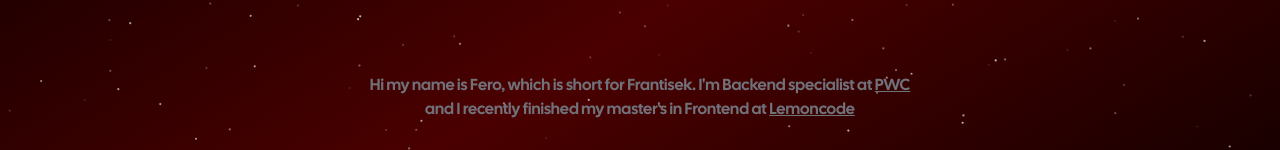
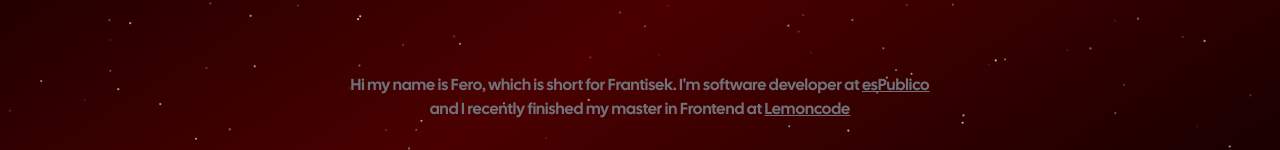
Before and after one commit to wolfero/new_web, a Next.js app: page / in a window 1280 px wide. Shown: the part 378-528 px from the top of the page. Built offline with nearby package versions, Linux system fonts and the light colour scheme; no server answers.

Commit message:
📝 update company

```diff
--- a/pages/about/index.tsx
+++ b/pages/about/index.tsx
@@ -23,7 +23,7 @@ export default function About() {
 						<h3 className="pb-2 pt-4 text-2xl font-bold leading-8 tracking-tight">
 							Frantisek Klucar
 						</h3>
-						<p>BackEnd Developer</p>
+						<p>Software Developer</p>
 						<p>esPublico</p>
 					</div>
 					<article className="flex flex-col gap-2 font-mono text-center lg:text-justify">
@@ -40,12 +40,12 @@ export default function About() {
 							myself in Backend languages such as C# and PHP, later expanding my
 							knowledge with Java and JavaScript in the second year. Although I have
 							always had a leaning towards the Frontend, I continue to strive to
-							improve in the Backend as well. This year, I completed my
-							master&apos;s in Frontend at Lemoncode, an experience that not only
-							honed my technical skills but also provided me with a deeper
-							understanding of the best practices in the industry. Currently, I am
-							dedicating time to deepen my knowledge in React, as well as to hone my
-							skills in TDD and TypeScript in the Frontend domain.
+							improve in the Backend as well. This year, I completed my master&apos;s
+							in Frontend at Lemoncode, an experience that not only honed my technical
+							skills but also provided me with a deeper understanding of the best
+							practices in the industry. Currently, I am dedicating time to deepen my
+							knowledge in React, as well as to hone my skills in TDD and TypeScript
+							in the Frontend domain.
 						</p>
 						<p>
 							My goals for the future are clear: I aspire to become a reference Full
--- a/src/app/page.tsx
+++ b/src/app/page.tsx
@@ -13,16 +13,16 @@ export default function Home() {
 			<div className="hidden w-screen h-px animate-glow md:block animate-fade-right bg-gradient-to-r from-zinc-300/0 via-zinc-300/50 to-zinc-300/0" />
 			<div className="my-16 text-center animate-fade-in">
 				<h2 className="text-xs md:text-sm lg:text-base text-zinc-500">
-					Hi my name is Fero, which is short for Frantisek. I&apos;m Backend specialist at{' '}
+					Hi my name is Fero, which is short for Frantisek. I&apos;m software developer at{' '}
 					<Link
 						target="_blank"
-						href="https://pwc.com"
+						href="https://www.espublico.com/"
 						className="underline duration-500 hover:text-zinc-300"
 					>
-						PWC
+						esPublico
 					</Link>
 					<br />
-					and I recently finished my master&apos;s in Frontend at{' '}
+					and I recently finished my master in Frontend at{' '}
 					<Link
 						target="_blank"
 						href="https://lemoncode.net/"
```
